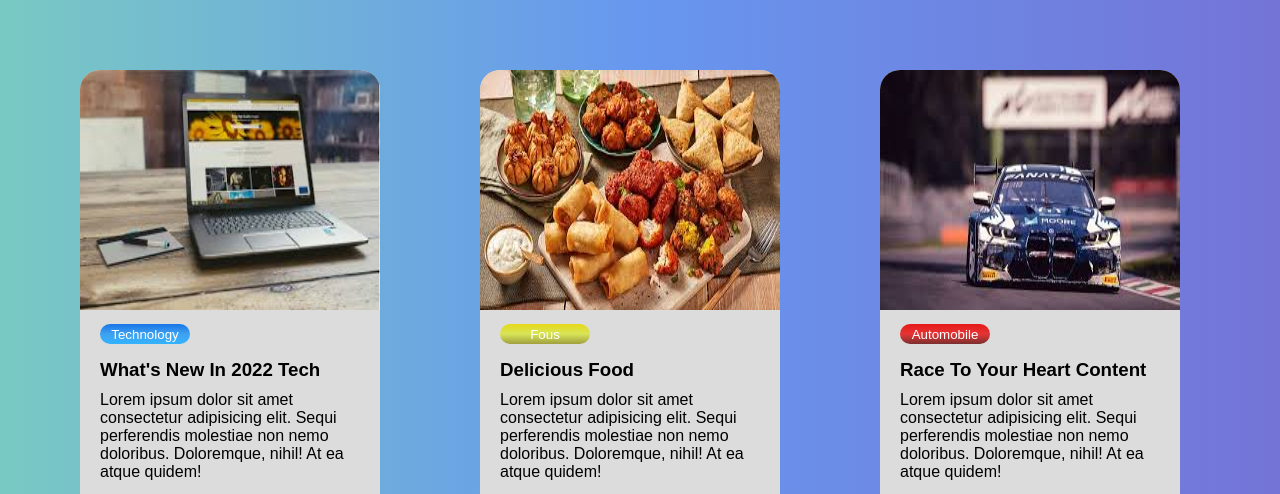
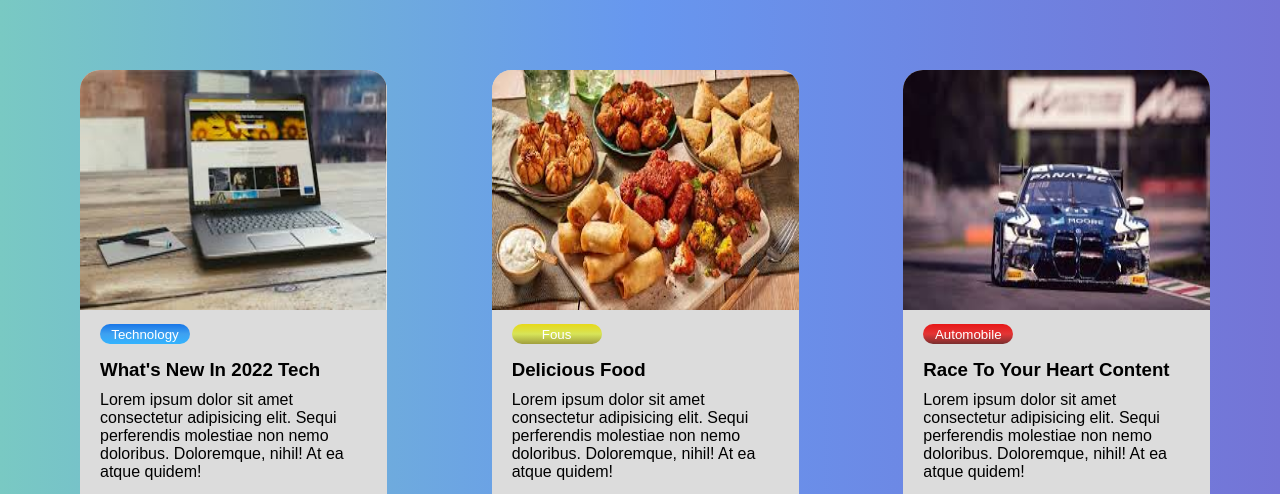
Before and after one commit to imuhammadhuzaifa/Blog-Card, a plain HTML site: page index.html in a window 1280 px wide. Shown: the top 494 px of the page. Drawn offline with Linux system fonts and the light colour scheme.

Commit message:
second commit

```diff
--- a/index.html
+++ b/index.html
@@ -11,7 +11,7 @@
 <body>
     <div class="container">
         <div class="card">
-            <img src="./image/laptop1.jpeg" alt="" width="300">
+            <img src="./image/laptop1.jpeg" alt="">
             <button>Technology</button>
             <h3>What's New In 2022 Tech</h3>
             <p>Lorem ipsum dolor sit amet consectetur adipisicing elit. Sequi perferendis molestiae non nemo
@@ -25,7 +25,7 @@
         </div>
 
         <div class="card">
-            <img src="./image/food.jpeg" alt="" width="300">
+            <img src="./image/food.jpeg" alt="">
             <button class="btn2">Fous</button>
             <h3>Delicious Food</h3>
             <p>Lorem ipsum dolor sit amet consectetur adipisicing elit. Sequi perferendis molestiae non nemo
@@ -39,7 +39,7 @@
         </div>
 
         <div class="card">
-            <img src="./image/car.jpeg" alt="" width="300">
+            <img src="./image/car.jpeg" alt="">
             <button class="btn3">Automobile</button>
             <h3>Race To Your Heart Content</h3>
             <p>Lorem ipsum dolor sit amet consectetur adipisicing elit. Sequi perferendis molestiae non nemo
--- a/style.css
+++ b/style.css
@@ -9,21 +9,20 @@ body {
     background: linear-gradient(to right, #79c9c3, #6797ef, #7474d6);
 }
 
-.container {
-    display: flex;
-}
 
 .card {
-    width: 300px;
+    width: 24%;
     height: 75vh;
+    display: inline-block;
     margin: 70px 20px 40px 80px;
     border-radius: 20px;
     background-color: gainsboro;
 }
 
 img {
+    width: 100%;
+    height: 40%;
     border-radius: 20px 20px 0 0;
-    height: 40%;
 }
 
 button {
```
